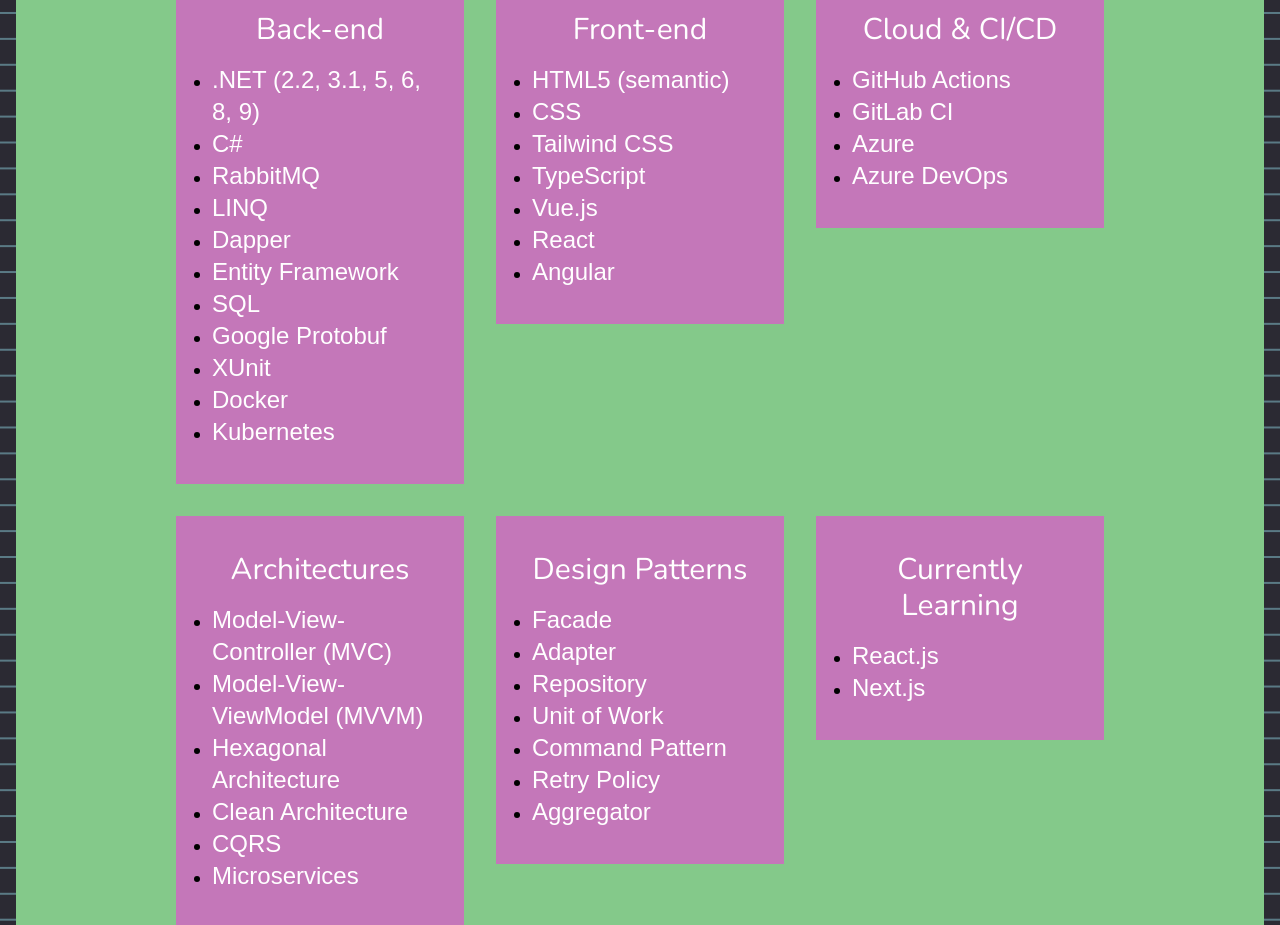
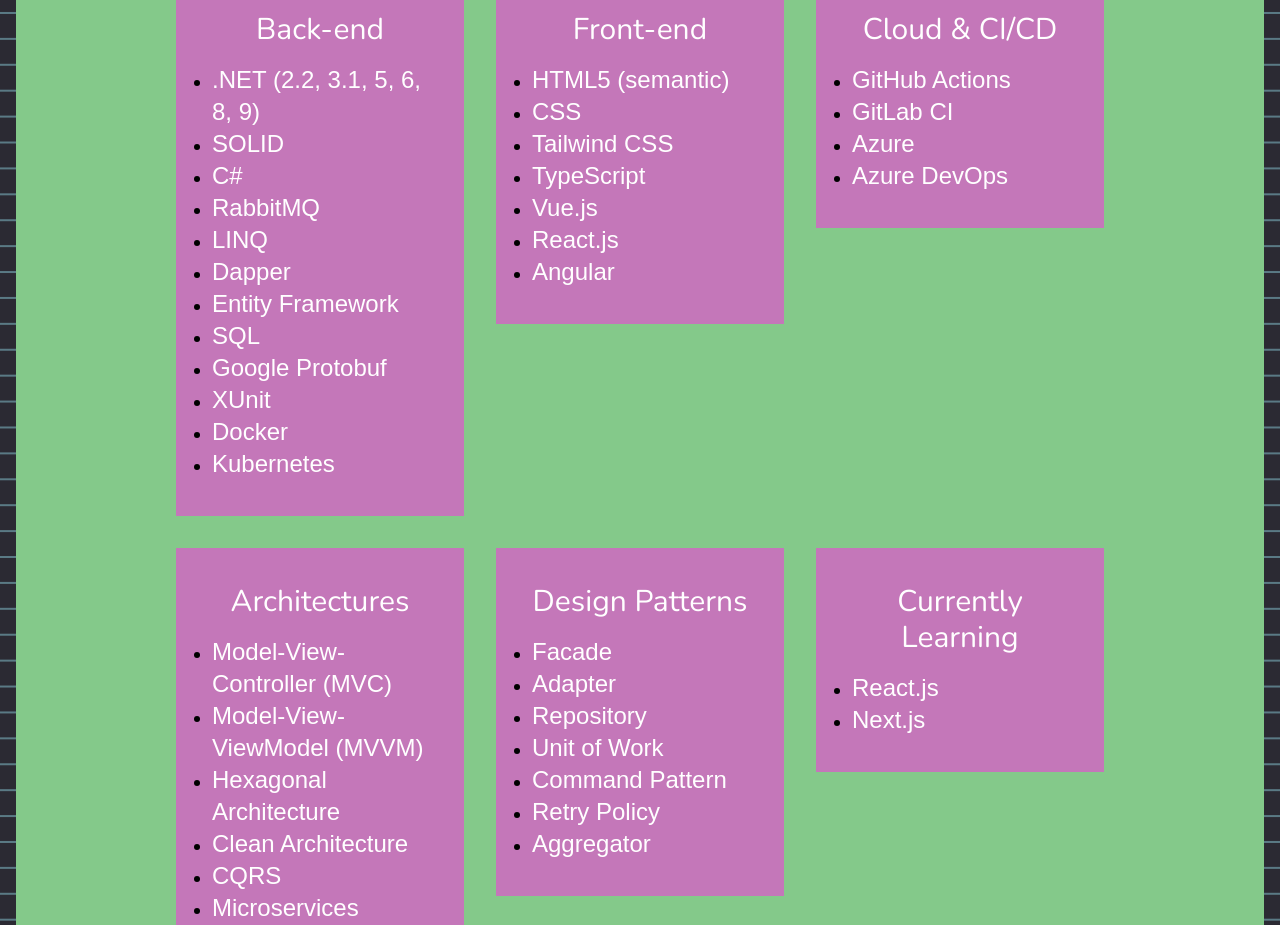
Before and after one commit to ianer-glitch/who-am-i-book, a Next.js app: page /portfolio/home in a window 1280 px wide. Shown: the part 1100-2025 px from the top of the page. Built offline with nearby package versions, Linux system fonts and the light colour scheme; a web font is replaced by a local one.

Commit message:
feat:changes in experience

```diff
--- a/src/app/portfolio/components/experiencesPostIt/useExperience.ts
+++ b/src/app/portfolio/components/experiencesPostIt/useExperience.ts
@@ -13,6 +13,7 @@
         title: "Back-end",
         experiences: [
           ".NET (2.2, 3.1, 5, 6, 8, 9)",
+          "SOLID",
           "C#",
           "RabbitMQ",
           "LINQ",
@@ -33,7 +34,7 @@
           "Tailwind CSS",
           "TypeScript",
           "Vue.js",
-          "React",
+          "React.js",
           "Angular",
           "Atomic Desing",
           "Mobile First"
@@ -78,6 +79,7 @@
         title: "Back-end",
         experiences: [
           ".NET (2.2, 3.1, 5, 6, 8, 9)",
+          "SOLID",
           "C#",
           "RabbitMQ",
           "LINQ",
@@ -98,7 +100,7 @@
           "Tailwind CSS",
           "TypeScript",
           "Vue.js",
-          "React",
+          "React.js",
           "Angular",
         ],
       },
```
